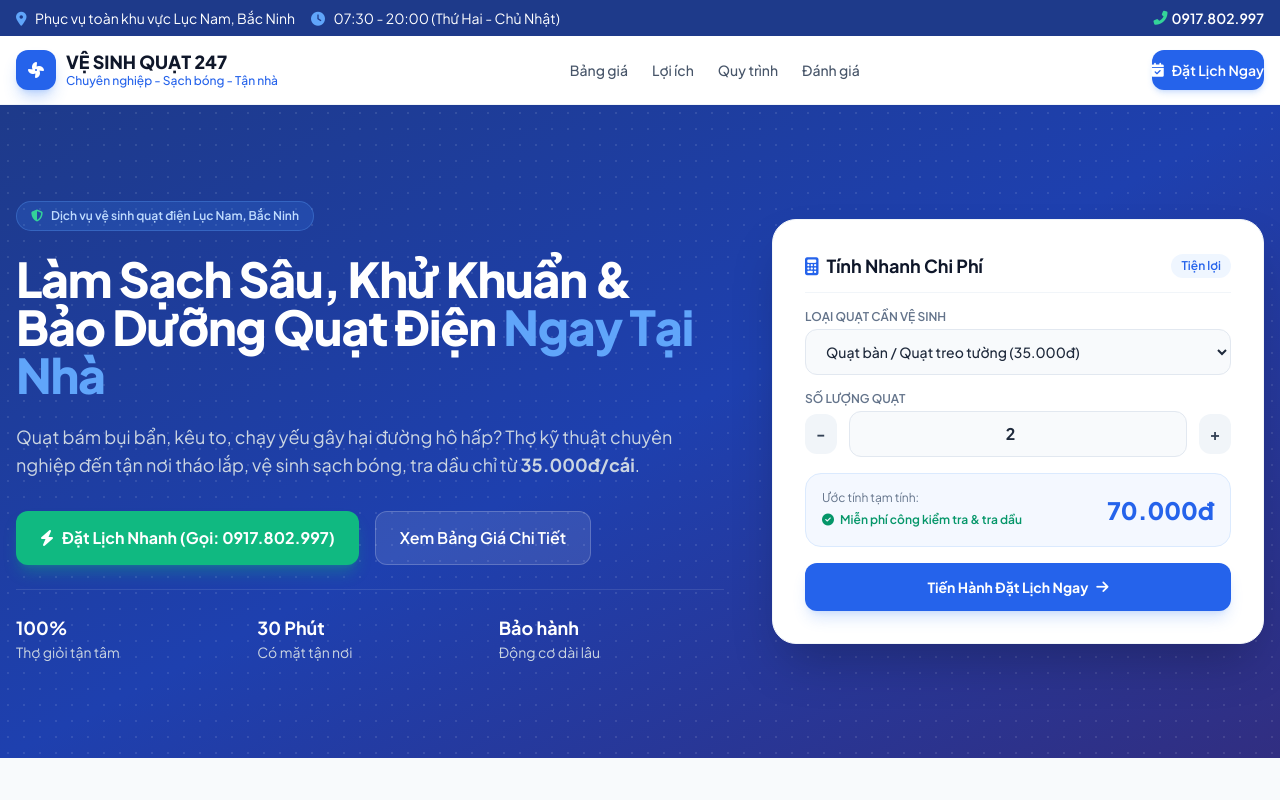
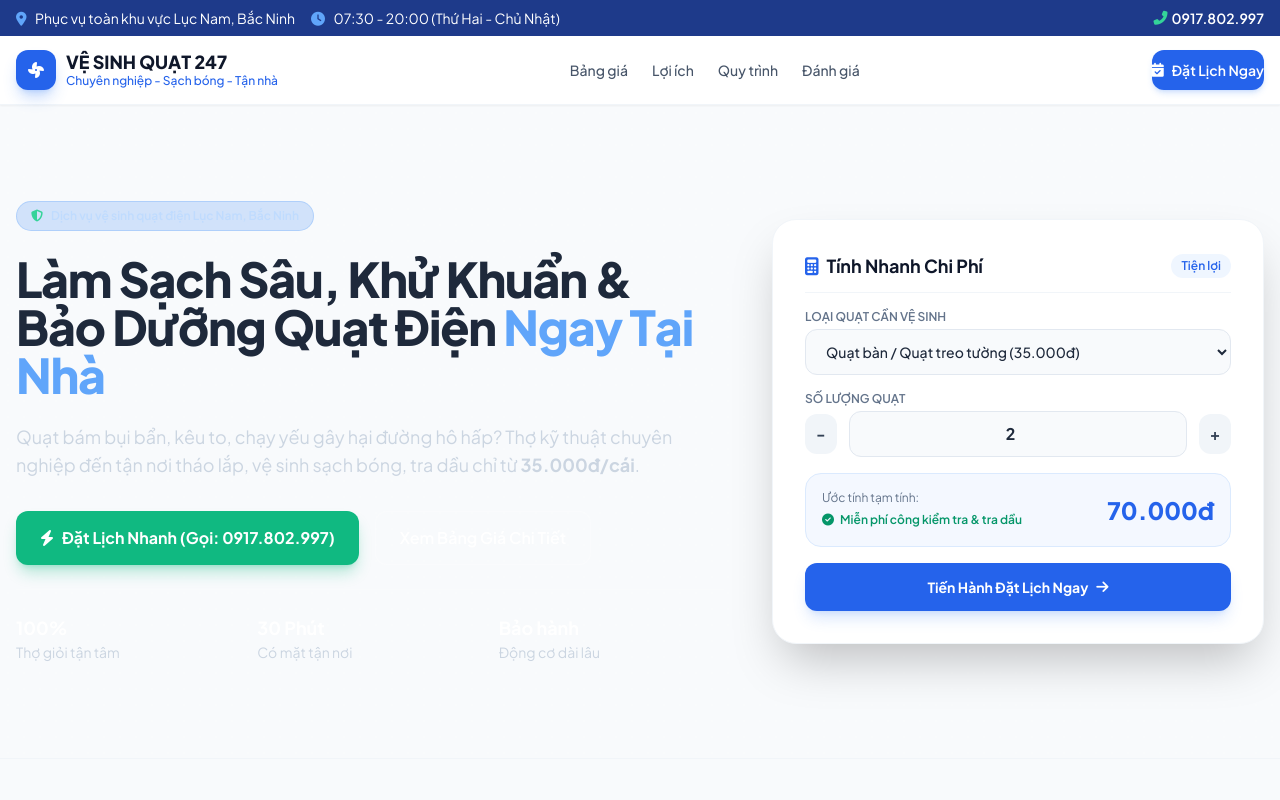
Before and after one commit to truongkmt/vesinhquat, a plain HTML site: page index.html in a window 1280 px wide. Shown: the top 800 px of the page. Drawn offline with nearby package versions, Linux system fonts and the light colour scheme.

Commit message:
Update index.html

```diff
--- a/index.html
+++ b/index.html
@@ -77,7 +77,7 @@
     </header>
 
     <!-- Hero Section -->
-    <section class="relative bg-gradient-to-br from-blue-900 via-blue-800 to-indigo-900 text-white py-16 lg:py-24 overflow-hidden">
+    <section class="hero-bg py-16 lg:py-24 overflow-hidden relative border-b border-slate-100">
         <div class="absolute inset-0 opacity-10 bg-[radial-gradient(#ffffff_1px,transparent_1px)] [background-size:16px_16px]"></div>
         <div class="max-w-7xl mx-auto px-4 relative z-10 grid grid-cols-1 lg:grid-cols-12 gap-12 items-center">
             <div class="lg:col-span-7 space-y-6">
```
